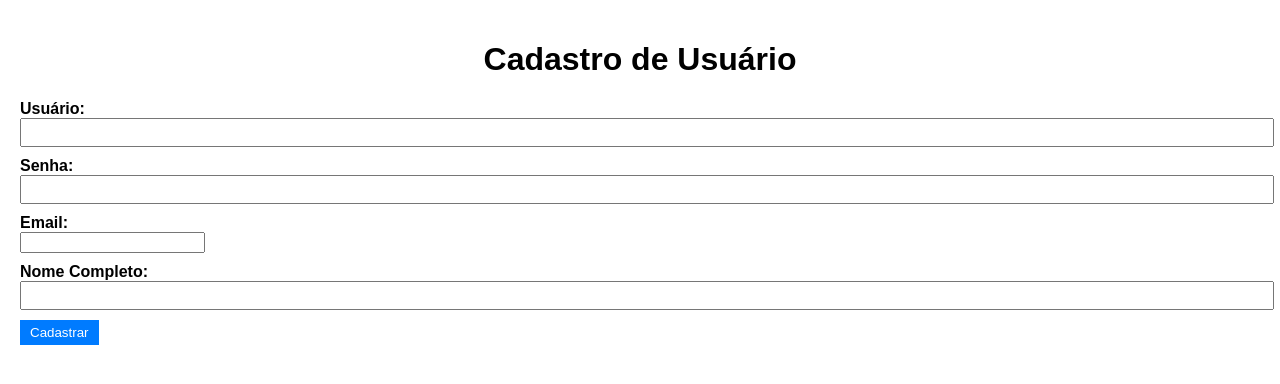
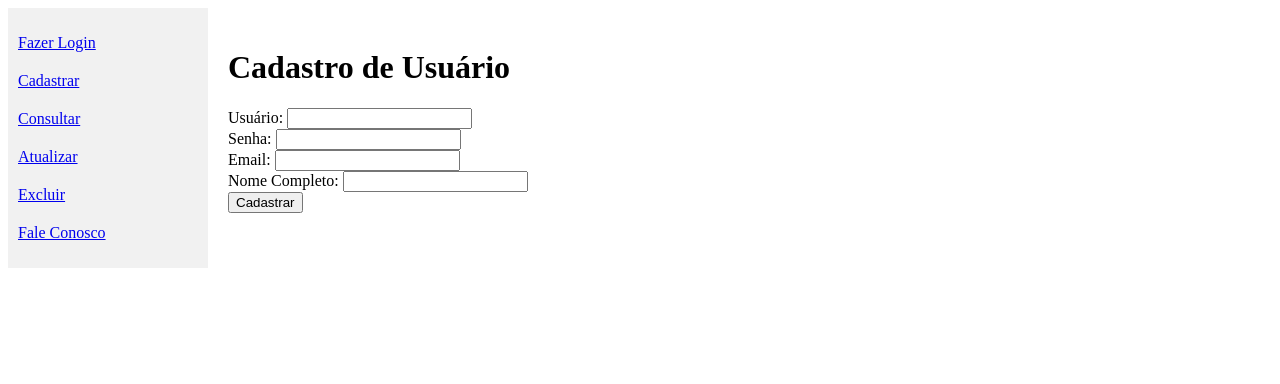
Before and after one commit to paulopalmeira/LoginPythonWebMySql, a Flask app: page /cadastrar in a window 1280 px wide. Shown: the top 384 px of the page. Run offline with Flask 3, Linux system fonts and the light colour scheme.

Commit message:
deu uma melhorada

```diff
--- a/templates/cadastro.html
+++ b/templates/cadastro.html
@@ -1,10 +1,44 @@
 <!DOCTYPE html>
 <html>
 <head>
-  <title>Cadastro de Usuário</title>
-  <link rel="stylesheet" type="text/css" href="style.css">
+    <title>Meu Site</title>
+    <style>
+        body {
+            display: flex;
+        }
+
+        .menu {
+            width: 200px;
+            background-color: #f1f1f1;
+        }
+
+        .menu ul {
+            list-style-type: none;
+            padding: 0;
+        }
+
+        .menu li {
+            padding: 10px;
+        }
+
+        .content {
+            flex: 1;
+            padding: 20px;
+        }
+    </style>
 </head>
 <body>
+    <div class="menu">
+        <ul>
+            <li><a href="/login">Fazer Login</a></li>
+            <li><a href="/cadastrar">Cadastrar</a></li>
+            <li><a href="/consultar">Consultar</a></li>
+            <li><a href="/atualizar">Atualizar</a></li>
+            <li><a href="/excluir">Excluir</a></li>
+            <li><a href="/faleconosco">Fale Conosco</a></li>
+        </ul>
+    </div>
+    <div class="content">
       <h1>Cadastro de Usuário</h1>
       <form method="POST" action="/cadastrar">
         <div class="form-group">
@@ -27,5 +61,6 @@
           <input type="submit" value="Cadastrar">
         </div>
       </form>
+    </div>
 </body>
 </html>
```
Also changed, not shown: templates/confirmacao.html (+39 -3 lines). Lines whose indentation alone changed are shown as unchanged.
